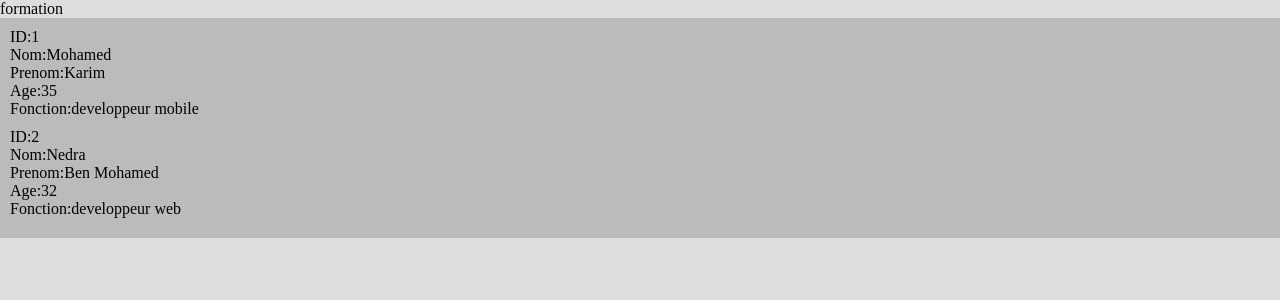
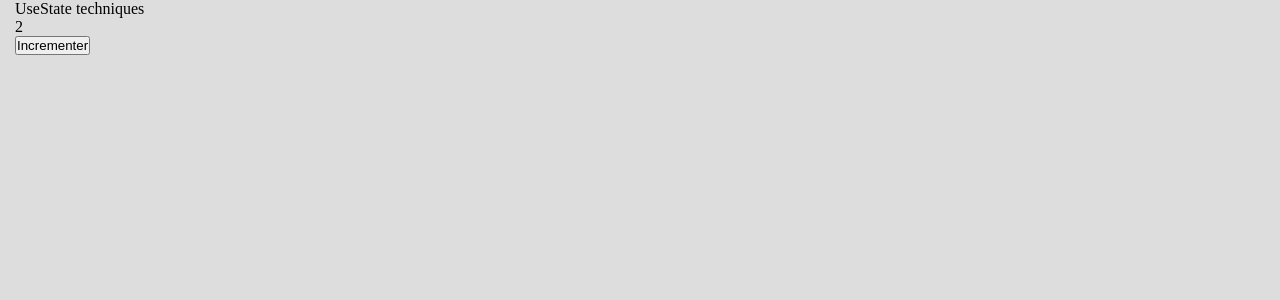
Before and after one commit to hechmi11/reactmasterclass, a React (Vite) app in the folder frontend/: page / in a window 1280 px wide. Shown: the top 300 px of the page. Built offline with nearby package versions, Linux system fonts and the light colour scheme.

Commit message:
useState techniques

```diff
--- a/frontend/src/App.jsx
+++ b/frontend/src/App.jsx
@@ -1,28 +1,18 @@
+import { useState } from "react";
 import "./styles/App.css";
 import Login from "./pages/auth/Login";
 
 function App() {
-  const employes = [
-    {
-      id: 1,
-      nom: "Mohamed",
-      prenom: "Karim",
-      age: 35,
-      fonction: "developpeur mobile",
-    },
-    {
-      id: 2,
-      nom: "Nedra",
-      prenom: "Ben Mohamed",
-      age: 32,
-      fonction: "developpeur web",
-    },
-  ];
+  const [counter, setCounter] = useState(2);
 
   return (
     <>
-      <div>formation</div>
-      <Login employes={employes} />
+      <div style={{ marginLeft: "15px" }}>UseState techniques</div>
+      <div style={{ marginLeft: "15px" }}>{counter}</div>
+
+      <div style={{ marginLeft: "15px" }}>
+        <button>Incrementer</button>
+      </div>
     </>
   );
 }
--- a/frontend/src/pages/auth/Login.jsx
+++ b/frontend/src/pages/auth/Login.jsx
@@ -1,20 +1,17 @@
 import React from "react";
 
 export default function Login(props) {
-  console.log(props);
   const { employes } = props;
 
   return (
     <div style={{ padding: "10px", backgroundColor: "#bbb" }}>
-      {/* <div>{JSON.stringify(employes)}</div> */}
-
-      {employes.map((item) => (
-        <div key={item.id} style={{ marginBottom: "10px" }}>
-          <div>ID:{item.id}</div>
-          <div>Nom:{item.nom}</div>
-          <div>Prenom:{item.prenom}</div>
-          <div>Age:{item.age}</div>
-          <div>Fonction:{item.fonction}</div>
+      {employes.map((v) => (
+        <div key={v.id} style={{ marginBottom: "10px" }}>
+          <div>ID:{v.id}</div>
+          <div>Nom:{v.nom}</div>
+          <div>Prenom:{v.prenom}</div>
+          <div>Age:{v.age}</div>
+          <div>Fonction:{v.fonction}</div>
         </div>
       ))}
     </div>
```
